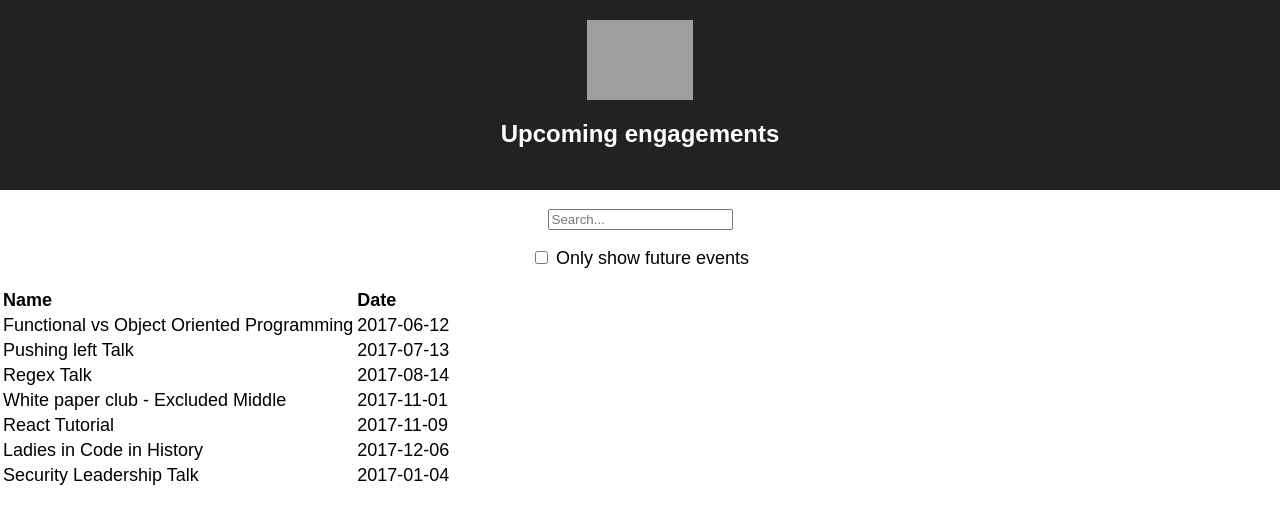
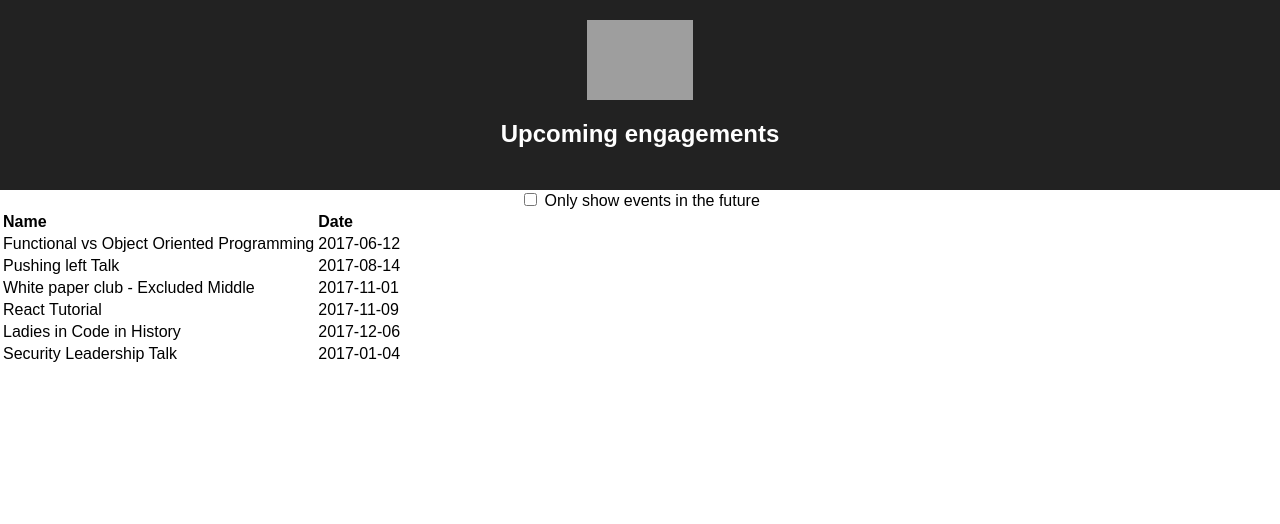
Before and after one commit to OttawaLadiesCodeClub/create-react-tutorial, a React (Create React App) app: page / in a window 1280 px wide. Shown: the top 524 px of the page. Built offline with nearby package versions, Linux system fonts and the light colour scheme; grey boxes are pictures that could not be loaded.

Commit message:
updates to align with step2

```diff
--- a/src/App.js
+++ b/src/App.js
@@ -1,63 +1,30 @@
 import React, { Component } from 'react';
 import './App.css';
+import EventTable from './EventTable.js'
 
 class App extends Component {
   render() {
     return (
-        <div className="App">
-          <header className="App-header">
-              <img src="http://flaticons.net/icons/Mobile%20Application/Calendar-Date-04.png" class="App-logo" alt="logo" />
-              <h1 className="App-title">Upcoming engagements</h1>
-          </header>
-          <p className="App-intro">
-            <div>
-                <form>
-                  <input type="text" placeholder="Search..."/>
-                  <p><input type="checkbox" value="on"/> Only show future events</p>
-                </form>
-                <table>
-                  <thead>
-                      <tr>
-                        <th>Name</th>
-                        <th>Date</th>
-                      </tr>
-                  </thead>
-                  <tbody>
-                      <tr>
-                        <td>Functional vs Object Oriented Programming</td>
-                        <td>2017-06-12</td>
-                      </tr>
-                      <tr>
-                        <td>Pushing left Talk</td>
-                        <td>2017-07-13</td>
-                      </tr>
-                      <tr>
-                        <td>Regex Talk</td>
-                        <td>2017-08-14</td>
-                      </tr>
-                      <tr>
-                        <td>White paper club - Excluded Middle</td>
-                        <td>2017-11-01</td>
-                      </tr>
-                      <tr>
-                        <td>React Tutorial</td>
-                        <td>2017-11-09</td>
-                      </tr>
-                      <tr>
-                        <td>Ladies in Code in History</td>
-                        <td>2017-12-06</td>
-                      </tr>
-                      <tr>
-                        <td>Security Leadership Talk</td>
-                        <td>2017-01-04</td>
-                      </tr>
-                  </tbody>
-                </table>
-            </div>
-          </p>
-        </div>
+      <div className="App">
+        <header className="App-header">
+            <img src="http://flaticons.net/icons/Mobile%20Application/Calendar-Date-04.png" className="App-logo" alt="logo" />
+            <h1 className="App-title">Upcoming engagements</h1>
+        </header>
+        <EventTable events_a={EVENTS} />
+      </div>
     );
   }
 }
 
+const EVENTS = [
+  {date: '2017-06-12', upcoming: false, name: 'Functional vs Object Oriented Programming'},
+  {date: '2017-08-14', upcoming: false, name: 'Pushing left Talk'},
+  {date: '2017-11-01', upcoming: false, name: 'White paper club - Excluded Middle'},
+  {date: '2017-11-09', upcoming: false, name: 'React Tutorial'},
+  {date: '2017-12-06', upcoming: true, name: 'Ladies in Code in History'},
+  {date: '2017-01-04', upcoming: true, name: 'Security Leadership Talk'}
+];
+
+
+
 export default App;
--- a/src/Event.js
+++ b/src/Event.js
@@ -3,12 +3,12 @@ import React, { Component } from 'react'
 class Event extends React.Component {
   render() {
 
-    const event = this.props.event;
+    const event_d = this.props.event_c;
 
     return (
       <tr>
-        <td>{event.name}</td>
-        <td>{event.date}</td>
+        <td>{event_d.name}</td>
+        <td>{event_d.date}</td>
       </tr>
     );
   }
--- a/src/EventList.js
+++ b/src/EventList.js
@@ -7,19 +7,20 @@ class EventList extends React.Component {
 
     const rows = [];
 
-    this.props.events.forEach((event) => {
-      if (inFuture && !event.stocked) {
+    this.props.events_b.forEach((event_b) => {
+      if (inFuture && !event.upcoming) {
         return;
       }
       rows.push(
         <Event
-          event={event}
-          key={event.name}
+          event_c={event_b}
+          key={event_b.name}
         />
       );
     });
 
     return (
+      <div>
         <table>
           <thead>
             <tr>
@@ -29,6 +30,7 @@ class EventList extends React.Component {
           </thead>
           <tbody>{rows}</tbody>
         </table>
+      </div>
     );
   }
 }
--- a/src/EventTable.js
+++ b/src/EventTable.js
@@ -1,6 +1,5 @@
 import React, { Component } from 'react'
 import EventList from './EventList.js'
-import Event from './Event.js'
 import Filter from './Filter.js'
 
 class EventTable extends React.Component {
@@ -27,7 +26,7 @@ class EventTable extends React.Component {
           onFutureFilter={this.handleFutureFilter}
         />
         <EventList
-          events={this.props.events}
+          events_b={this.props.events_a}
           inFuture={this.state.inFuture}
         />
       </div>
--- a/src/Filter.js
+++ b/src/Filter.js
@@ -15,8 +15,8 @@ class Filter extends React.Component {
 
   render() {
     return (
+      <div>
         <form>
-        <p>
             <input
               type="checkbox"
               checked={this.props.inFuture}
@@ -24,8 +24,8 @@ class Filter extends React.Component {
             />
             {' '}
             Only show events in the future
-        </p>
         </form>
+      </div>
     );
   }
 }
```
Also changed, not shown: 1 other file (tests, documents, lock files or other folders). Lines whose indentation alone changed are shown as unchanged.
